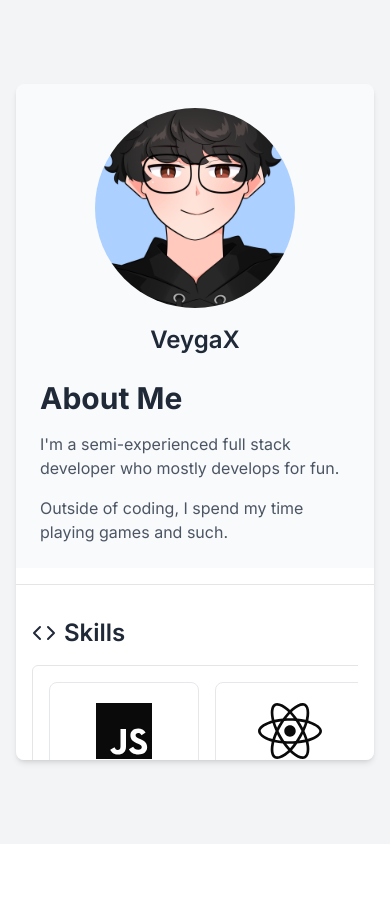
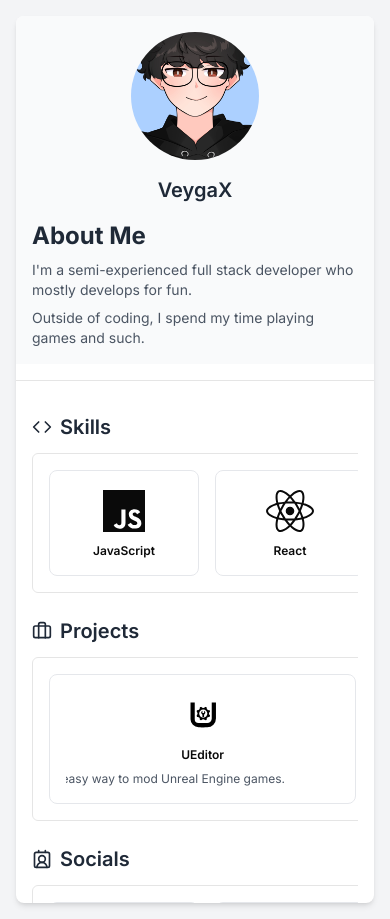
Before and after one commit to veygax/website, a Next.js app: page / in a window 390 px wide. Before the commit the page ends 844 px from the top, so only its background shows below. Built offline with nearby package versions, Linux system fonts and the light colour scheme.

Commit message:
made design more responsive

```diff
--- a/app/page.tsx
+++ b/app/page.tsx
@@ -1,185 +1,70 @@
-"use client";
-import { useEffect, useState } from "react";
-import Image from "next/image";
-import { Separator } from "@/components/ui/separator";
-import { ScrollArea } from "@/components/ui/scroll-area";
+"use client"
 
-// Sections
-import ProfileSection from "@/components/profile-section";
-import Section from "@/components/section";
-
-// Icons
-import {
-  FaReact,
-  FaNodeJs,
-  FaPython,
-  FaDiscord,
-  FaReddit,
-} from "react-icons/fa";
-import { IoLogoJavascript } from "react-icons/io5";
-import { AiOutlineDotNet } from "react-icons/ai";
-import { FaVrCardboard } from "react-icons/fa";
-import { Briefcase, ContactRound, Code, Heart } from "lucide-react";
-import { TbLambda } from "react-icons/tb";
-import { MdEdit } from "react-icons/md";
-import { SiValve } from "react-icons/si";
+import { useEffect, useState } from "react"
+import { Separator } from "@/components/ui/separator"
+import { ScrollArea } from "@/components/ui/scroll-area"
+import ProfileSection from "@/components/profile-section"
+import Section from "@/components/section"
+import { IoLogoJavascript } from "react-icons/io5"
+import { FaReact, FaNodeJs, FaPython, FaDiscord, FaReddit, FaVrCardboard } from "react-icons/fa"
+import { AiOutlineDotNet } from "react-icons/ai"
+import { Briefcase, ContactRound, Code, Heart } from "lucide-react"
+import { TbLambda } from "react-icons/tb"
+import { MdEdit } from "react-icons/md"
+import { SiValve } from "react-icons/si"
 
 export default function Home() {
-  const [isMounted, setIsMounted] = useState(false);
-  const [isMobile, setIsMobile] = useState(false);
+  const [isMounted, setIsMounted] = useState(false)
 
   useEffect(() => {
-    setIsMounted(true);
-    const handleResize = () => {
-      setIsMobile(window.innerWidth <= 768);
-    };
-    handleResize();
-    window.addEventListener("resize", handleResize);
-    return () => window.removeEventListener("resize", handleResize);
-  }, []);
+    setIsMounted(true)
+  }, [])
 
   if (!isMounted) {
-    return null; // Prevent rendering until client-side
+    return null
   }
 
   const skills = [
-    {
-      name: "JavaScript",
-      icon: IoLogoJavascript,
-      description: "",
-      url: "https://developer.mozilla.org/en-US/docs/Web/JavaScript",
-    },
-    {
-      name: "React",
-      icon: FaReact,
-      description: "",
-      url: "https://reactjs.org/",
-    },
-    {
-      name: "Node.js",
-      icon: FaNodeJs,
-      description: "",
-      url: "https://nodejs.org/",
-    },
-    {
-      name: "Python",
-      icon: FaPython,
-      description: "",
-      url: "https://www.python.org/",
-    },
-    {
-      name: "C#/.NET",
-      icon: AiOutlineDotNet,
-      description: "",
-      url: "https://dotnet.microsoft.com/en-us/",
-    },
-  ];
+    { name: "JavaScript", icon: IoLogoJavascript, description: "", url: "https://developer.mozilla.org/en-US/docs/Web/JavaScript" },
+    { name: "React", icon: FaReact, description: "", url: "https://reactjs.org/" },
+    { name: "Node.js", icon: FaNodeJs, description: "", url: "https://nodejs.org/" },
+    { name: "Python", icon: FaPython, description: "", url: "https://www.python.org/" },
+    { name: "C#/.NET", icon: AiOutlineDotNet, description: "", url: "https://dotnet.microsoft.com/en-us/" },
+  ]
 
   const projects = [
-    {
-      name: "UEditor",
-      description: "An easy way to mod Unreal Engine games.",
-      icon: "/UEditor Logo Black.svg",
-      url: "https://ueditor.lol",
-    },
-    {
-      name: "DeckXP",
-      description: "Provides the best way to use Windows on Steam Deck.",
-      icon: "/deckxp-icon-1024.png",
-      url: "https://github.com/veygax/DeckXP",
-    },
-    {
-      name: "This website!",
-      description: "The one your viewing right now!",
-      icon: "https://placeholder.pics/svg/200",
-      url: "https://veygax.dev",
-    },
-  ];
+    { name: "UEditor", description: "An easy way to mod Unreal Engine games.", icon: "/UEditor Logo Black.svg", url: "https://ueditor.lol" },
+    { name: "DeckXP", description: "Provides the best way to use Windows on Steam Deck.", icon: "/deckxp-icon-1024.png", url: "https://github.com/veygax/DeckXP" },
+    { name: "This website!", description: "The one your viewing right now!", icon: "https://placeholder.pics/svg/200", url: "https://veygax.dev" },
+  ]
 
   const socials = [
-    {
-      name: "Discord",
-      description: "",
-      icon: FaDiscord,
-      url: "https://dsc.gg/veygax",
-    },
-    {
-      name: "Reddit",
-      description: "",
-      icon: FaReddit,
-      url: "https://www.reddit.com/user/VeygaX/",
-    },
-  ];
+    { name: "Discord", description: "", icon: FaDiscord, url: "https://dsc.gg/veygax" },
+    { name: "Reddit", description: "", icon: FaReddit, url: "https://www.reddit.com/user/VeygaX/" },
+  ]
 
   const hobbies = [
-    {
-      name: "Half-Life",
-      description: '"Why do we have to wear these ridiculous ties?"',
-      icon: TbLambda,
-      url: "https://www.half-life.com/en/home/",
-    },
-    {
-      name: "VR",
-      description: "VR is awesome.",
-      icon: FaVrCardboard,
-      url: "https://store.steampowered.com/app/250820/SteamVR",
-    },
-    {
-      name: "Modding",
-      description: "I like messing with games.",
-      icon: MdEdit,
-      url: "https://melonwiki.xyz/",
-    },
-    {
-      name: "Valve",
-      description: "I like Valve :)",
-      icon: SiValve,
-      url: "https://www.valvesoftware.com/en/",
-    },
-  ];
+    { name: "Half-Life", description: '"Why do we have to wear these ridiculous ties?"', icon: TbLambda, url: "https://www.half-life.com/en/home/" },
+    { name: "VR", description: "VR is awesome.", icon: FaVrCardboard, url: "https://store.steampowered.com/app/250820/SteamVR" },
+    { name: "Modding", description: "I like messing with games.", icon: MdEdit, url: "https://melonwiki.xyz/" },
+    { name: "Valve", description: "I like Valve :)", icon: SiValve, url: "https://www.valvesoftware.com/en/" },
+  ]
 
   return (
-    <div className="min-h-screen bg-gray-100 p-4 sm:p-8 flex items-center justify-center">
-      <div
-        className={`w-full max-w-6xl mx-auto bg-white rounded-lg shadow-md ${
-          isMobile ? "overflow-y-auto max-h-[80vh]" : "overflow-hidden"
-        }`}
-        style={{
-          marginTop: "5vh",
-          marginBottom: "5vh",
-        }}
-      >
-        <div
-          className={`flex ${isMobile ? "flex-col" : "flex-col md:flex-row"}`}
-        >
+    <div className="min-h-screen bg-gray-100 p-4 flex items-center justify-center">
+      <div className="w-full max-w-6xl mx-auto bg-white rounded-lg shadow-md overflow-hidden">
+        <div className="flex flex-col lg:flex-row">
           <ProfileSection />
-          <Separator
-            orientation="horizontal"
-            className={`block ${isMobile ? "my-4" : "md:hidden my-4"}`}
-          />
-          <Separator
-            orientation="vertical"
-            className={`hidden ${isMobile ? "" : "md:block"}`}
-          />
-          <ScrollArea
-            className={`w-full ${
-              isMobile
-                ? "p-4 sm:p-6 overflow-y-auto max-h-[60vh]"
-                : "md:w-2/3 p-4 sm:p-6 overflow-y-auto max-h-[60vh]"
-            }`}
-          >
+          <Separator orientation="horizontal" className="block lg:hidden my-4" />
+          <Separator orientation="vertical" className="hidden lg:block" />
+          <ScrollArea className="w-full lg:w-2/3 p-4 overflow-y-auto max-h-[60vh] lg:max-h-[80vh]">
             <Section title="Skills" icon={Code} items={skills} />
-            <Section
-              title="Projects"
-              icon={Briefcase}
-              items={projects}
-              cardWidth="w-[200px] sm:w-[250px]"
-            />
+            <Section title="Projects" icon={Briefcase} items={projects} cardWidth="w-full sm:w-[250px]" />
             <Section title="Socials" icon={ContactRound} items={socials} />
             <Section title="Things I like" icon={Heart} items={hobbies} />
           </ScrollArea>
         </div>
       </div>
     </div>
-  );
+  )
 }
--- a/components/profile-section.tsx
+++ b/components/profile-section.tsx
@@ -1,31 +1,30 @@
-import Image from "next/image";
-import { ScrollArea } from "@/components/ui/scroll-area";
+import Image from "next/image"
+import { ScrollArea } from "@/components/ui/scroll-area"
 
 export default function ProfileSection() {
   return (
-    <div className="md:w-1/3 p-6 bg-gray-50">
-      <div className="text-center mb-6">
+    <div className="w-full lg:w-1/3 p-4 lg:p-6 bg-gray-50">
+      <div className="text-center mb-4 lg:mb-6">
         <Image
           src="/PFP.png"
           alt="Profile Picture"
-          width={200}
-          height={200}
-          className="rounded-full mx-auto mb-4"
+          width={150}
+          height={150}
+          className="rounded-full mx-auto mb-4 w-32 h-32 lg:w-40 lg:h-40"
         />
-        <h2 className="text-2xl font-semibold text-gray-800">VeygaX</h2>
+        <h2 className="text-xl lg:text-2xl font-semibold text-gray-800">VeygaX</h2>
       </div>
-      <ScrollArea className="h-full">
+      <ScrollArea className="h-auto lg:h-[calc(100%-200px)]">
         <div>
-          <h1 className="text-3xl font-bold mb-4 text-gray-800">About Me</h1>
-          <p className="text-gray-600 mb-4">
-            I&apos;m a semi-experienced full stack developer who mostly develops
-            for fun.
+          <h1 className="text-2xl lg:text-3xl font-bold mb-2 lg:mb-4 text-gray-800">About Me</h1>
+          <p className="text-sm lg:text-base text-gray-600 mb-2 lg:mb-4">
+            I&apos;m a semi-experienced full stack developer who mostly develops for fun.
           </p>
-          <p className="text-gray-600">
+          <p className="text-sm lg:text-base text-gray-600">
             Outside of coding, I spend my time playing games and such.
           </p>
         </div>
       </ScrollArea>
     </div>
-  );
+  )
 }
--- a/components/scrollable-card.tsx
+++ b/components/scrollable-card.tsx
@@ -1,55 +1,43 @@
-import Image from "next/image";
-import Link from "next/link";
-import { ScrollArea, ScrollBar } from "@/components/ui/scroll-area";
-import { LucideIcon } from "lucide-react";
-import { IconType } from "react-icons";
+import Image from "next/image"
+import Link from "next/link"
+import { ScrollArea, ScrollBar } from "@/components/ui/scroll-area"
+import { LucideIcon } from 'lucide-react'
+import { IconType } from "react-icons"
 
 interface Item {
-  name: string;
-  icon: string | LucideIcon | IconType;
-  description?: string;
-  url: string;
+  name: string
+  icon: string | LucideIcon | IconType
+  description?: string
+  url: string
 }
 
 interface ScrollableCardProps {
-  items: Item[];
-  cardWidth: string;
+  items: Item[]
+  cardWidth: string
 }
 
-export default function ScrollableCard({
-  items,
-  cardWidth,
-}: ScrollableCardProps) {
+export default function ScrollableCard({ items, cardWidth }: ScrollableCardProps) {
   return (
     <ScrollArea className="w-full whitespace-nowrap rounded-md border">
       <div className="flex w-max space-x-4 p-4">
         {items.map((item) => (
           <Link key={item.name} href={item.url} passHref legacyBehavior>
-            <a
-              className={`flex-none ${cardWidth} block`}
-              target="_blank"
-              rel="noopener noreferrer"
-            >
+            <a className={`flex-none ${cardWidth} block`} target="_blank" rel="noopener noreferrer">
               <div
                 className={`rounded-lg border border-gray-200 bg-white text-center p-4 h-full flex flex-col ${
                   item.description ? "justify-between" : "justify-center"
                 } transition-shadow hover:shadow-md`}
               >
-                <div className="mb-2 h-16 w-16 relative mx-auto">
+                <div className="mb-2 h-12 w-12 lg:h-16 lg:w-16 relative mx-auto">
                   {typeof item.icon === "string" ? (
-                    <Image
-                      src={item.icon}
-                      alt={`${item.name} icon`}
-                      layout="fill"
-                      objectFit="contain"
-                    />
+                    <Image src={item.icon} alt={`${item.name} icon`} layout="fill" objectFit="contain" />
                   ) : (
                     <item.icon className="w-full h-full" />
                   )}
                 </div>
-                <h4 className="text-sm font-semibold truncate">{item.name}</h4>
+                <h4 className="text-xs lg:text-sm font-semibold truncate">{item.name}</h4>
                 {item.description && (
-                  <div className="relative mt-2 h-5 overflow-hidden">
+                  <div className="relative mt-2 h-4 lg:h-5 overflow-hidden">
                     <p className="text-xs text-gray-600 absolute whitespace-nowrap animate-scroll-text">
                       {item.description}
                     </p>
@@ -62,5 +50,5 @@ export default function ScrollableCard({
       </div>
       <ScrollBar orientation="horizontal" />
     </ScrollArea>
-  );
+  )
 }
--- a/components/section.tsx
+++ b/components/section.tsx
@@ -1,33 +1,28 @@
-import { IconType } from "react-icons";
-import { LucideIcon } from "lucide-react";
-import ScrollableCard from "./scrollable-card";
+import { IconType } from "react-icons"
+import { LucideIcon } from "lucide-react"
+import ScrollableCard from "@/components/scrollable-card"
 
 interface SectionItem {
-  name: string;
-  icon: string | LucideIcon | IconType;
-  description: string;
-  url: string;
+  name: string
+  icon: string | LucideIcon | IconType
+  description: string
+  url: string
 }
 
 interface SectionProps {
-  title: string;
-  icon: LucideIcon | IconType | string;
-  items: SectionItem[];
-  cardWidth?: string; // Optional prop to adjust card width if needed
+  title: string
+  icon: LucideIcon | IconType | string
+  items: SectionItem[]
+  cardWidth?: string
 }
 
-export default function Section({
-  title,
-  icon: Icon,
-  items,
-  cardWidth = "w-[150px]",
-}: SectionProps) {
+export default function Section({ title, icon: Icon, items, cardWidth = "w-[150px] lg:w-[200px]" }: SectionProps) {
   return (
-    <div className="mb-8">
-      <h3 className="text-2xl font-semibold mb-4 text-gray-800 flex items-center">
-        <Icon className="mr-2" /> {title}
+    <div className="mb-6 lg:mb-8">
+      <h3 className="text-xl lg:text-2xl font-semibold mb-3 lg:mb-4 text-gray-800 flex items-center">
+        <Icon className="mr-2 w-5 h-5 lg:w-6 lg:h-6" /> {title}
       </h3>
       <ScrollableCard items={items} cardWidth={cardWidth} />
     </div>
-  );
+  )
 }
```
Also changed, not shown: package.json (+8 -8 lines), 1 other file (tests, documents, lock files or other folders).
